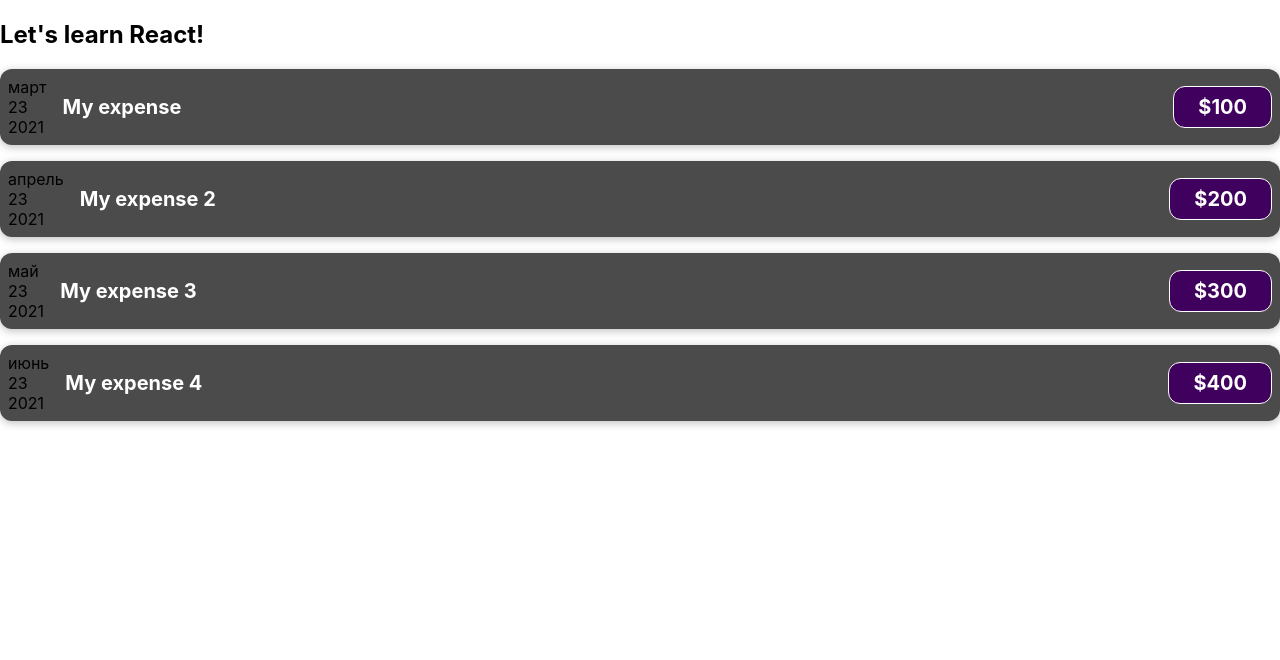
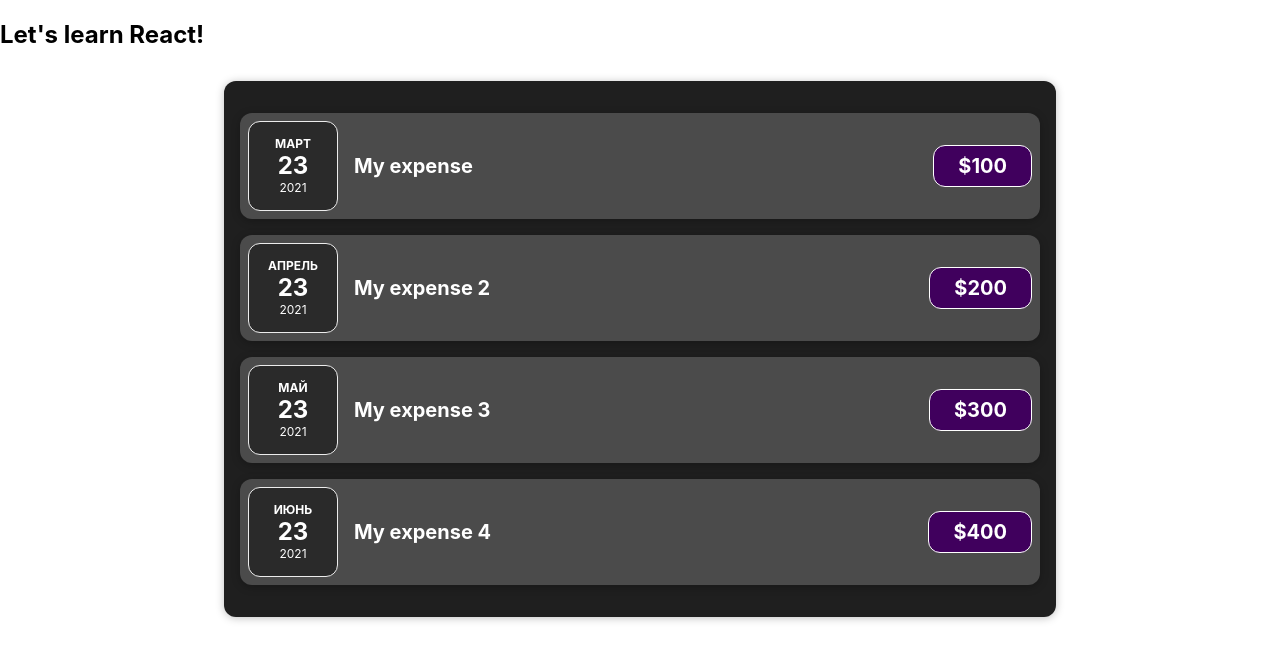
Before and after one commit to Lenarqa/expenseTracker, a React (Create React App) app: page / in a window 1280 px wide. Shown: the top 660 px of the page. Built offline with nearby package versions, Linux system fonts and the light colour scheme.

Commit message:
create Expenses component

```diff
--- a/src/App.js
+++ b/src/App.js
@@ -1,6 +1,6 @@
 import logo from "./logo.svg";
 import "./App.css";
-import ExpenseItem from "./components/ExpenseItem";
+import Expenses from "./components/Expenses";
 
 function App() {
   const expense = [
@@ -33,26 +33,7 @@
   return (
     <div>
       <h2>Let's learn React!</h2>
-      <ExpenseItem
-        title={expense[0].title}
-        amound={expense[0].amound}
-        date={expense[0].date}
-      />
-      <ExpenseItem
-        title={expense[1].title}
-        amound={expense[1].amound}
-        date={expense[1].date}
-      />
-      <ExpenseItem
-        title={expense[2].title}
-        amound={expense[2].amound}
-        date={expense[2].date}
-      />
-      <ExpenseItem
-        title={expense[3].title}
-        amound={expense[3].amound}
-        date={expense[3].date}
-      />
+      <Expenses expense={expense}/>
     </div>
   );
 }
--- /dev/null
+++ b/src/components/ExpenseDate.css
@@ -0,0 +1,27 @@
+.expense-date {
+    display: flex;
+    flex-direction: column;
+    width: 5.5rem;
+    height: 5.5rem;
+    border: 1px solid #ececec;
+    background-color: #2a2a2a;
+    color: white;
+    border-radius: 12px;
+    align-items: center;
+    justify-content: center;
+  }
+
+  .expense-date__month {
+    font-size: 0.75rem;
+    font-weight: bold;
+    text-transform: uppercase;
+  }
+
+  .expense-date__year {
+    font-size: 0.75rem;
+  }
+
+  .expense-date__day {
+    font-size: 1.5rem;
+    font-weight: bold;
+  }
--- a/src/components/ExpenseDate.js
+++ b/src/components/ExpenseDate.js
@@ -1,13 +1,15 @@
+import "./ExpenseDate.css"
+
 function ExpenseDate(props) {
   const month = props.date.toLocaleString("ru-RU", { month: "long" });
   const day = props.date.toLocaleString("ru-RU", { day: "2-digit" });
   const year = props.date.getFullYear();
 
   return (
-    <div>
-      <div>{month}</div>
-      <div>{day}</div>
-      <div>{year}</div>
+    <div className="expense-date">
+      <div className="expense-date__month">{month}</div>
+      <div className="expense-date__day">{day}</div>
+      <div className="expense-date__year">{year}</div>
     </div>
   );
 }
--- /dev/null
+++ b/src/components/Expenses.css
@@ -0,0 +1,9 @@
+.expenses {
+    padding: 1rem;
+    background-color: rgb(31, 31, 31);
+    margin: 2rem auto;
+    width: 50rem;
+    max-width: 95%;
+    border-radius: 12px;
+    box-shadow: 0 1px 8px rgba(0, 0, 0, 0.25);
+  }
--- /dev/null
+++ b/src/components/Expenses.js
@@ -0,0 +1,33 @@
+import ExpenseItem from "./ExpenseItem";
+import "./Expenses.css";
+
+function Expenses(props) {
+  const { expense } = props;
+
+  return (
+    <div className="expenses">
+      <ExpenseItem
+        title={expense[0].title}
+        amound={expense[0].amound}
+        date={expense[0].date}
+      />
+      <ExpenseItem
+        title={expense[1].title}
+        amound={expense[1].amound}
+        date={expense[1].date}
+      />
+      <ExpenseItem
+        title={expense[2].title}
+        amound={expense[2].amound}
+        date={expense[2].date}
+      />
+      <ExpenseItem
+        title={expense[3].title}
+        amound={expense[3].amound}
+        date={expense[3].date}
+      />
+    </div>
+  );
+}
+
+export default Expenses;
```
